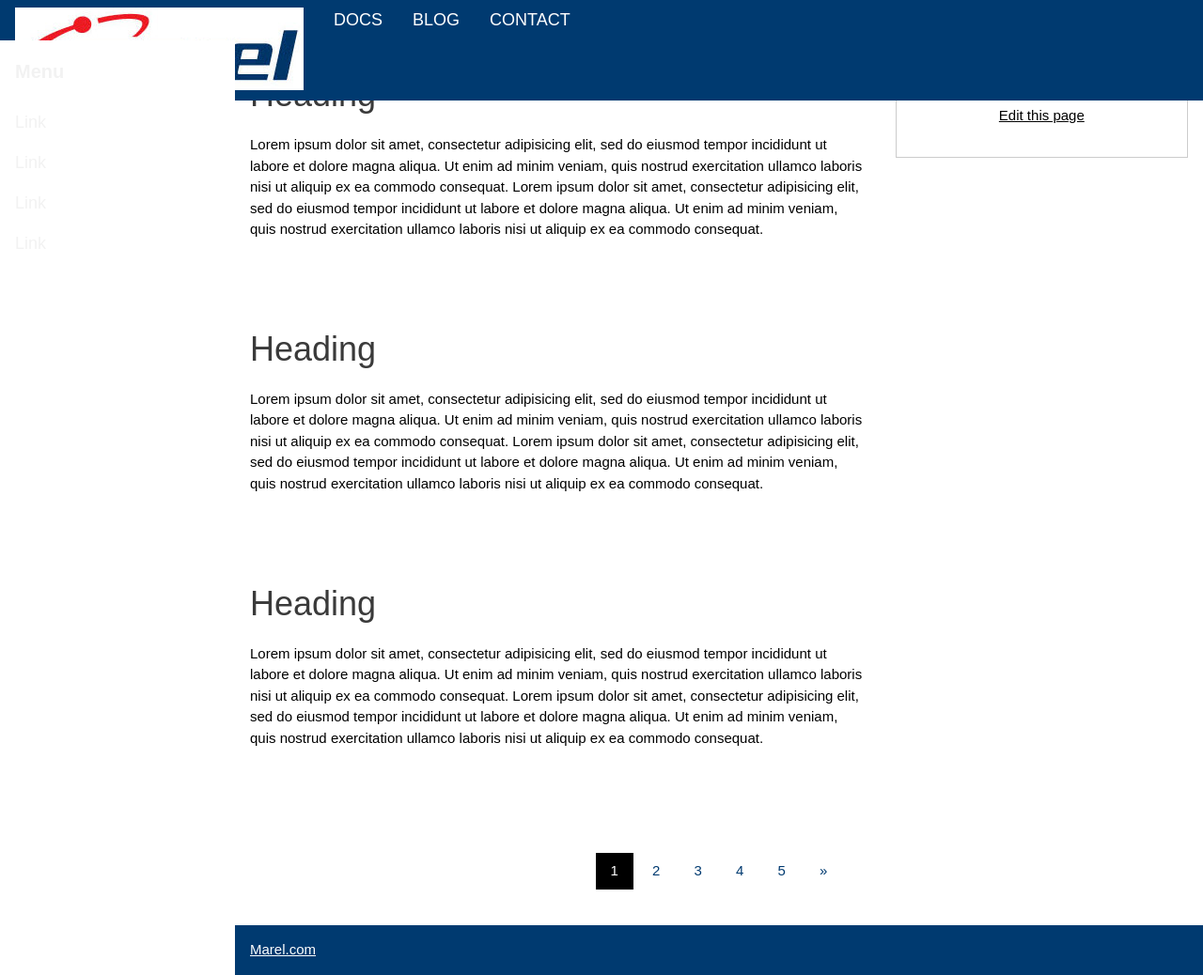
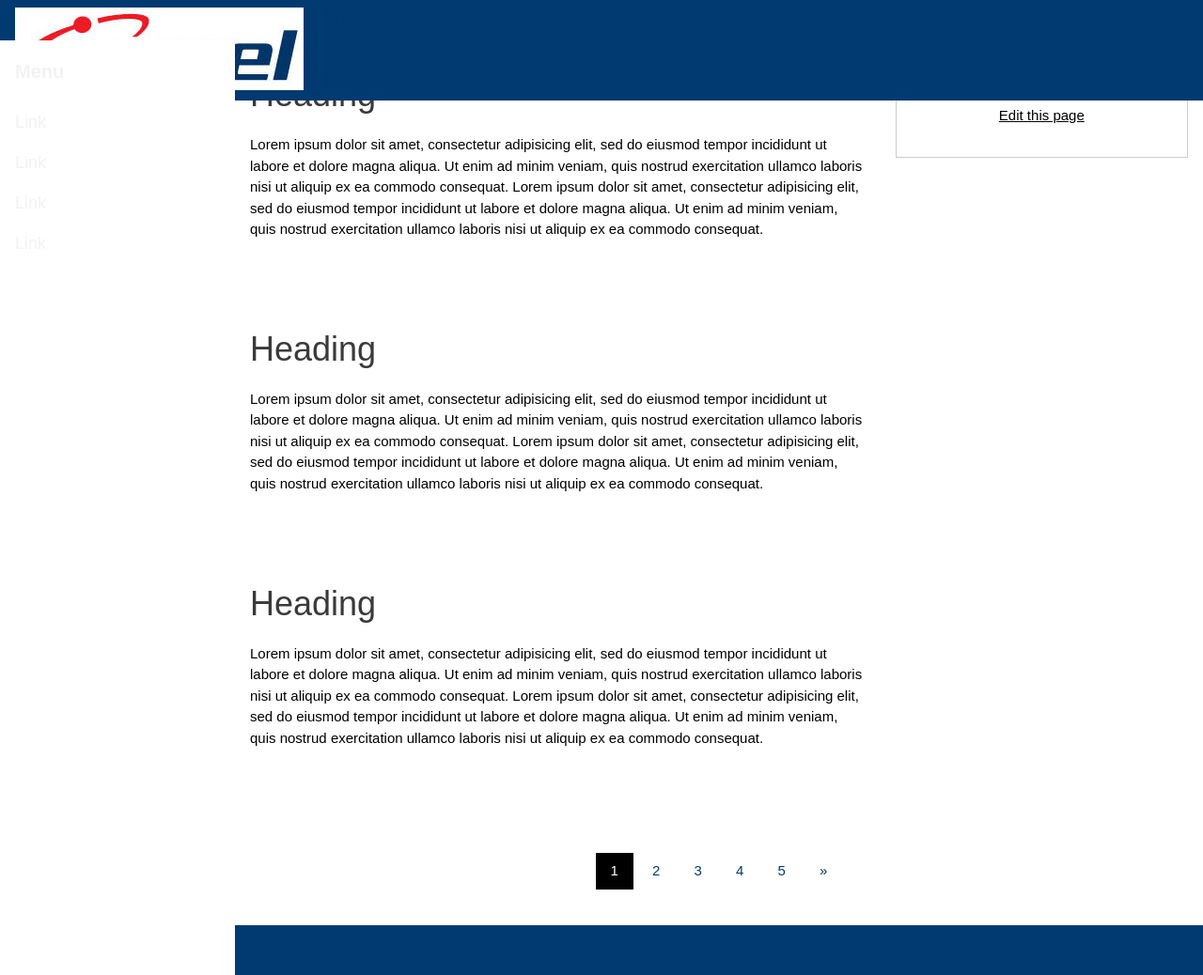
Before and after one commit to daniellegunter/pohlvault.github.io, a Jekyll site: the page built from index.html, in a window 1280 px wide and 1038 px high. Shown: the whole window at 94% size. Built offline with Jekyll 4.4.1, drawn with Linux system fonts in a browser that asks for light colours.

Commit message:
Update w3-theme-marel.css

```diff
--- a/css/w3-theme-marel.css
+++ b/css/w3-theme-marel.css
@@ -13,7 +13,7 @@
 .w3-theme-dark {color:#fff !important; background-color:#001d38 !important}
 .w3-theme-action {color:#fff !important; background-color:#001d38 !important}
 
-.w3-theme {color:#fff !important; background-color:#003a70 !important}
+.w3-theme {color:#003a70 !important; background-color:#003a70 !important}
 .w3-text-theme {color:#003a70 !important}
 .w3-border-theme {border-color:#003a70 !important}
 
```
